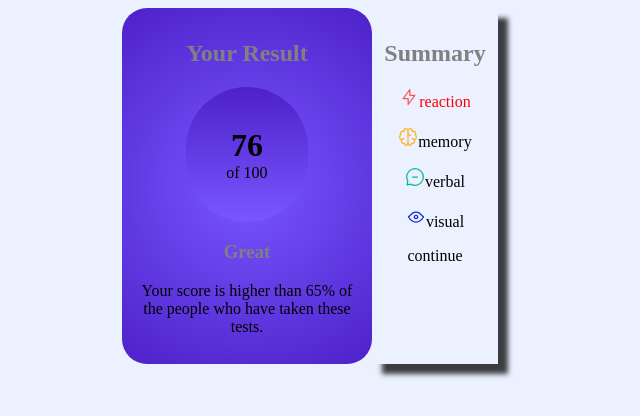
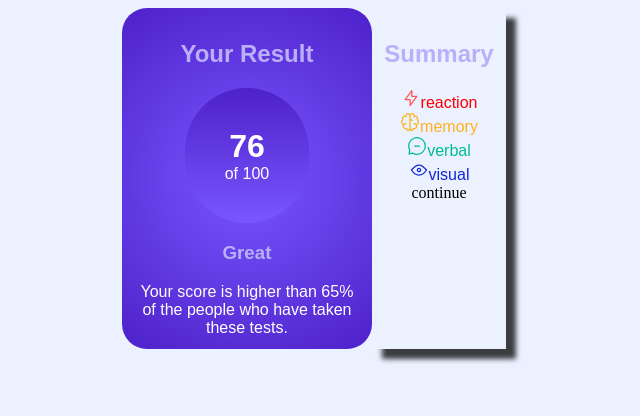
Before and after one commit to csoki1234567/00305, a plain HTML site: page 0304/index.html in a window 1280 px wide. Shown: the whole page, without its empty margins (528-1168 px from the left). Drawn offline with Linux system fonts and the light colour scheme.

Commit message:
szineket csinaltam

```diff
--- a/0304/index.html
+++ b/0304/index.html
@@ -11,7 +11,7 @@
     <div class="box">
         <div class="col1">
             <h2>Your Result</h2>
-            <div class="score"><h1>76</h1>of 100</div>
+            <div class="score"><h1>76</h1><p>of 100</p></div>
             <h3>Great</h3>
             <p class="message">Your score is higher than 65% of the people who have taken these tests.</p>
         </div>
--- a/0304/style.css
+++ b/0304/style.css
@@ -8,7 +8,13 @@
    border-radius: 25px;
 }
 h2,h3{
-    color: gray;
+    color: #baaffb;
+    font-family: Arial, Helvetica, sans-serif;
+}
+h1,p{
+    font-family: Arial, Helvetica, sans-serif;
+    color: white;
+    margin: 0;
 }
 .score{
     border-radius: 100px;
@@ -38,6 +44,15 @@ h1{margin: 0;}
    /* background-color:hsl(0, 100%, 67%) ;
     opacity: 0.2;*/
 }
+.memory{
+    color: hsl(39, 100%, 56%);
+}
+.verbal{
+    color: hsl(166, 100%, 37%);
+}
+.visual{
+    color: hsl(234, 85%, 45%);
+}
 .reaction::before{
     content: url(assets/images/icon-reaction.svg);
 }
@@ -50,3 +65,5 @@ h1{margin: 0;}
 .visual::before{
     content: url(assets/images/icon-visual.svg);
 }
+
+@font-face { font-family: Delicious; src: url(/0304/assets/fonts/HankenGrotesk-VariableFont_wght.ttf); }
```
